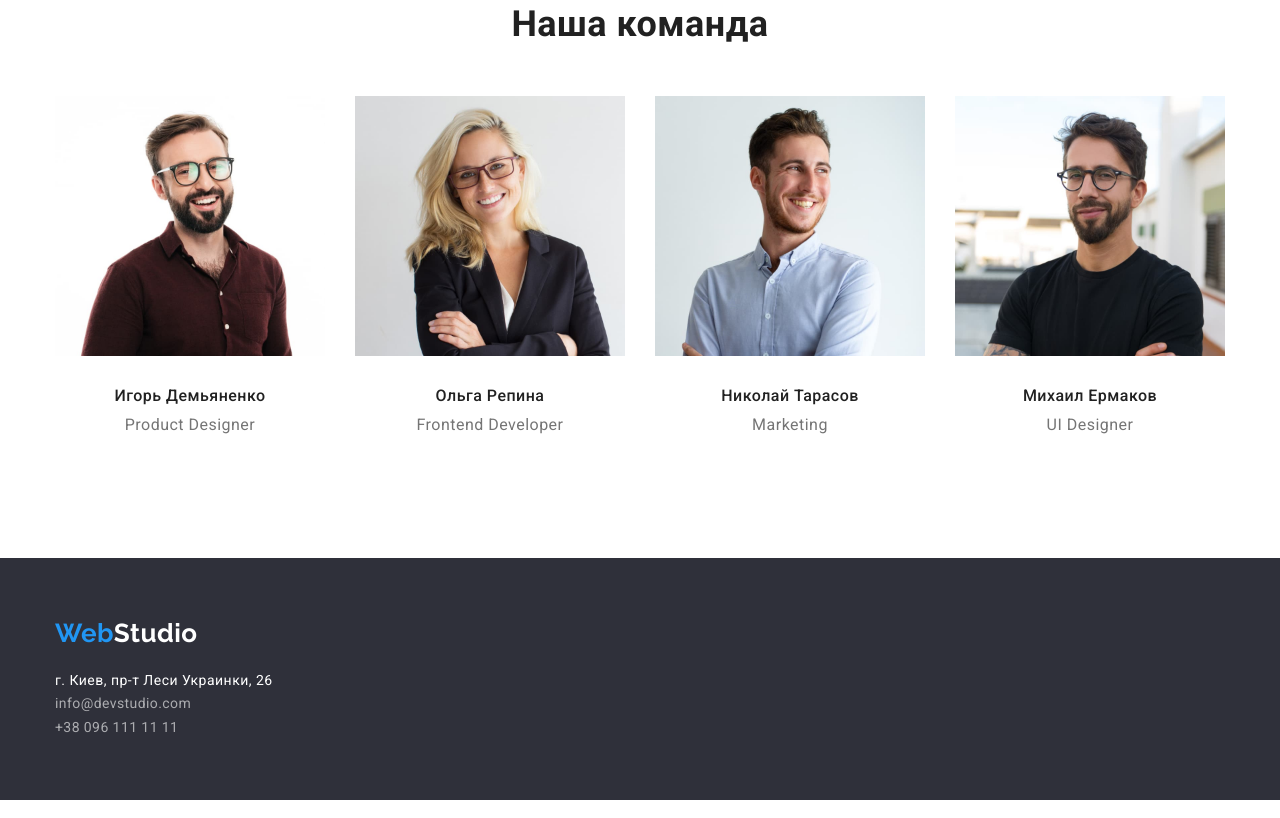
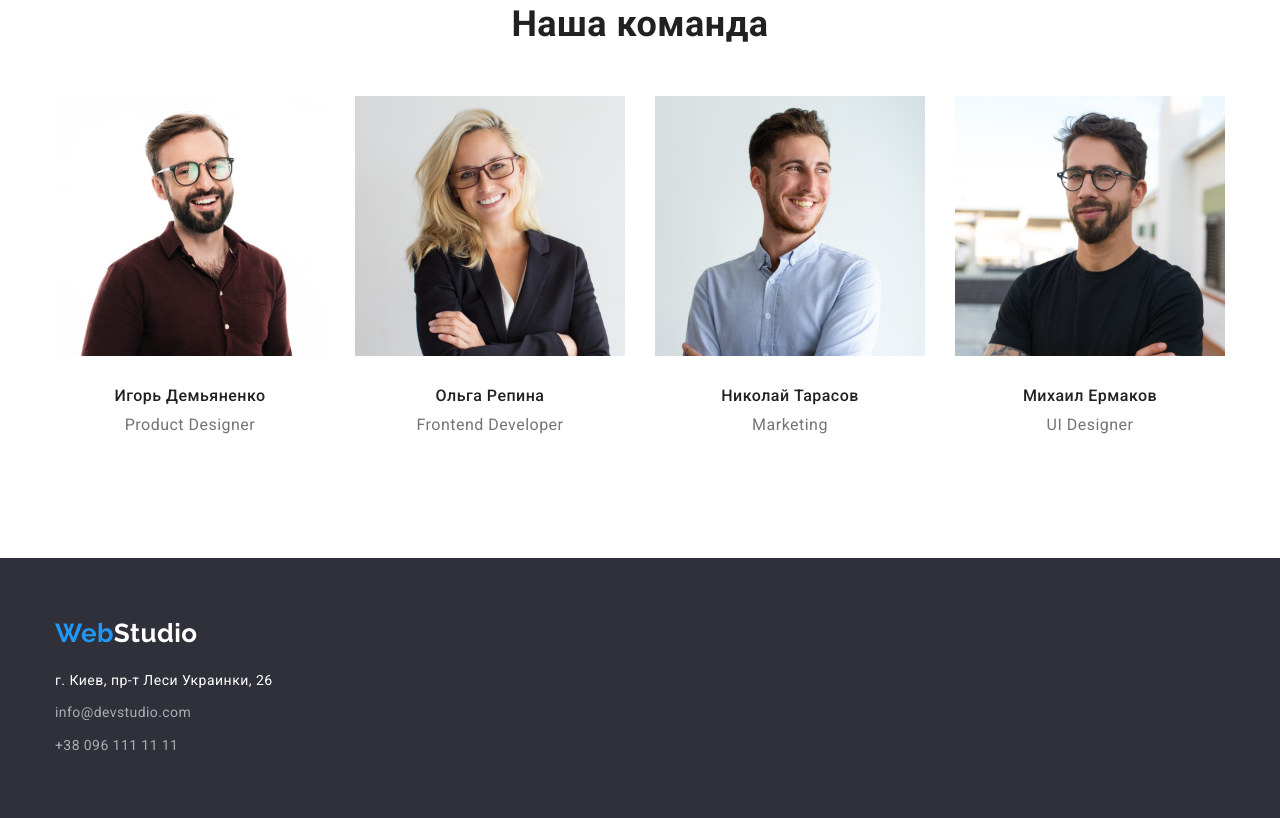
Before and after one commit to Adriy/goit-markup-hw-03, a plain HTML site: page index.html in a window 1280 px wide. Shown: the part 1537-2355 px from the top of the page. Drawn offline with nearby package versions, Linux system fonts and the light colour scheme.

Commit message:
виправив футер

```diff
--- a/css/styles.css
+++ b/css/styles.css
@@ -309,15 +309,19 @@ img {
   background: #2f303a;
 }
 
+.footer .container {
+  padding-bottom: 60px;
+  padding-top: 60px;
+}
+
 .footer .logo {
   display: inline-block;
-  padding-top: 60px;
+  margin-top: 0;
   margin-bottom: 20px;
-  margin-top: 0;
 }
 
-.footer .address {
-  padding-bottom: 60px;
+.map {
+  margin-bottom: 9px;
 }
 
 .map-google {
@@ -332,6 +336,11 @@ img {
   font-weight: normal;
   line-height: 1.71;
   letter-spacing: 0.03em;
+}
+
+.footer .cont.mail {
+  display: inline-block;
+  margin-bottom: 9px;
 }
 
 /* ================END FOOTER================== */
--- a/index.html
+++ b/index.html
@@ -199,7 +199,7 @@
               >
             </li>
             <li>
-              <a href="mailto:info@devstudio.com" class="cont"
+              <a href="mailto:info@devstudio.com" class="cont mail"
                 >info@devstudio.com</a
               >
             </li>
```
Also changed, not shown: portfolio.html (+1 -1 lines).
